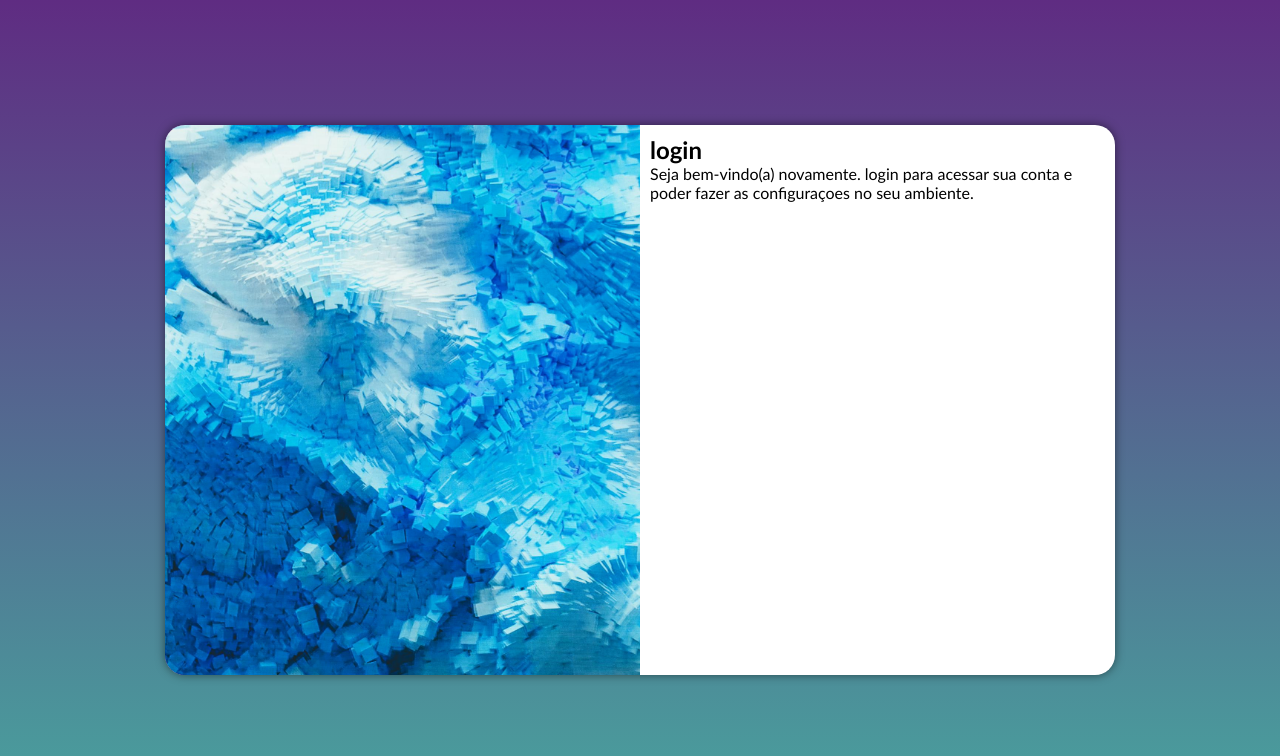
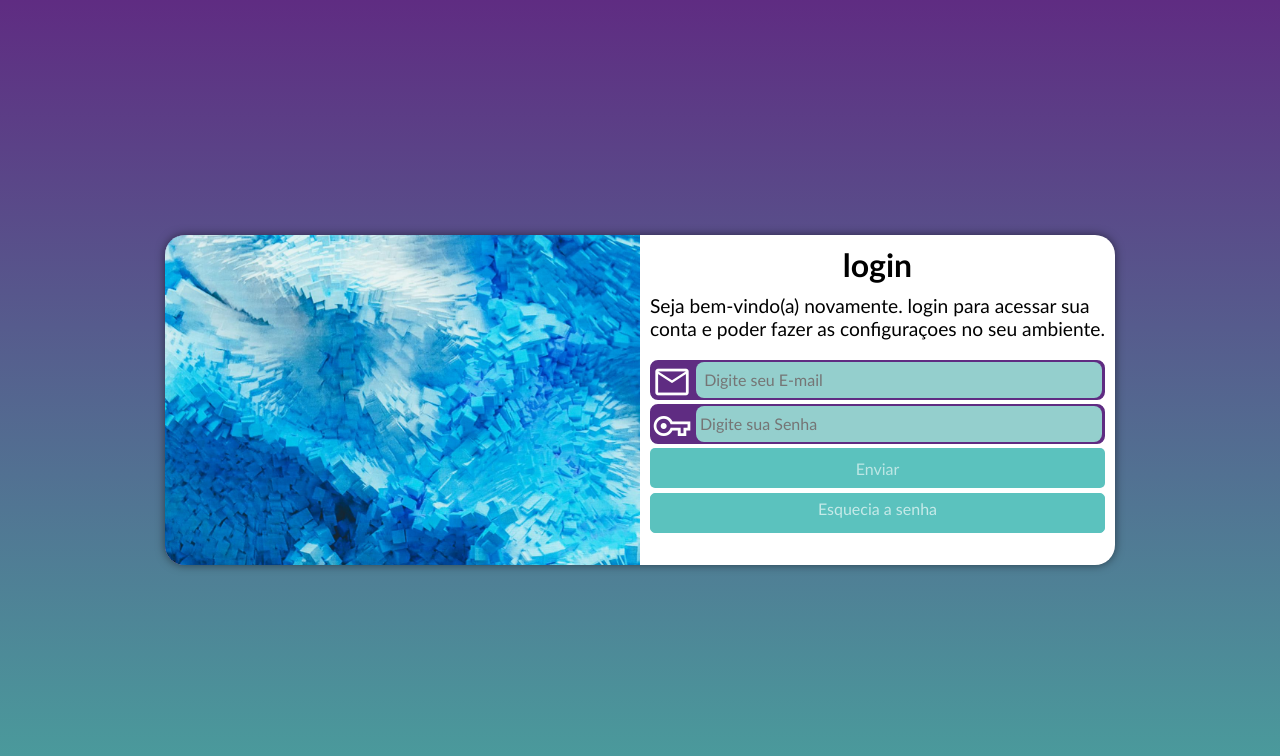
Before and after one commit to Francisco-Eduardo-dev/projeto-login2, a plain HTML site: page index.html in a window 1280 px wide. Drawn offline with nearby package versions, Linux system fonts and the light colour scheme.

Commit message:
projeto tela de login pronto

```diff
--- a/estilos/mediaqueries.css
+++ b/estilos/mediaqueries.css
@@ -4,6 +4,7 @@
     }
     #login{
         width:80vw;
+        height: 290px;
     }
     #login > #imagem {
         float: left;
@@ -22,6 +23,7 @@
     }
     #login{
         width: 950px;
+        height: 330px;
     }
 
      #login > #imagem{
@@ -34,4 +36,10 @@
         width: 50%;
         height: 100%;
      }
+     #formulario > h1{
+        font-size: 2em;
+     }
+     #formulario > p{
+        font-size: 1.2em;
+     }
 }
--- a/estilos/style.css
+++ b/estilos/style.css
@@ -21,6 +21,9 @@ main{
     height: 100vh;
     width: 100vw;
 }
+form{
+    margin-top: 20px;
+}
 
 
 #login{
@@ -31,9 +34,9 @@ main{
     position: absolute;
     left: 50%;
     top: 50%;
+    box-shadow: 0px  0px 10px rgba(0, 0, 0, 0.501);
+    overflow: hidden;
     transform: translate(-50% , -50%);
-    overflow: hidden;
-    box-shadow: 0px  0px 10px rgba(0, 0, 0, 0.501);
     transition: width .3s, height .3s;
     transition-timing-function:ease ;
 }
@@ -49,4 +52,85 @@ main{
 #login > #formulario{
 padding: 10px;
 display: block;
+
 }
+#formulario > h1{
+    font-size: 1.5em;
+    text-align: center;
+    margin-bottom: 10px;
+}
+#formulario > p{
+    font-size: 1em;
+    margin-bottom: 10px;
+}
+.campo{
+    background-color: #5f2c82;
+    display: block;
+    width: 100%;
+    height: 40px;
+    border-radius: 8px;
+    margin: 4px 0px;
+    border: 2px solid #5f2c82;
+
+}
+.campo > label{
+    display: none;
+}
+.campo > span{
+
+    font-size: 2.5em;
+    color: white;
+    width: 40px;
+
+}
+.campo > input{
+    background-color:#94cfcd;
+    font-size: 1em;
+    width:calc(100% - 45px) ;
+    height: 100%;
+    border: none;
+    border-radius: 8px;
+    padding: 4px;
+    border:none ;
+    transform: translateY(-16px);
+}
+.campo > input:focus-within{
+    background-color: white;
+}
+form > input[type=submit]{
+    display: block;
+    font-size: 1em;
+    width: 100%;
+    height: 40px;
+    background-color: #5bc2be;
+    border: none;
+    border-radius: 5px;
+    color: rgba(255, 255, 255, 0.595);
+    cursor:pointer
+
+   }
+form > input[type=submit]:hover{
+    background-color: #387c79;
+}
+form > a#botao{
+display: block;
+text-align: center;
+font-size: 1em;
+width: 100%;
+padding-top: 5px;
+margin-top: 5px;
+background-color: #5bc2be;
+height: 40px;
+padding: 5px;
+border-radius: 5px;
+ border: 1px solid #5bc2be;
+ text-decoration: none;
+ color: rgba(255, 255, 255, 0.652);
+}
+form > #botao > span{
+    font-size: 0.8em;
+
+}
+form > a#botao:hover{
+    background-color:#387c79;
+}
--- a/index.html
+++ b/index.html
@@ -1,12 +1,15 @@
 <!DOCTYPE html>
 <html lang="en">
+
 <head>
     <meta charset="UTF-8">
     <meta name="viewport" content="width=device-width, initial-scale=1.0">
     <link rel="stylesheet" href="estilos/style.css">
     <title>login</title>
     <link rel="stylesheet" href="estilos/mediaqueries.css">
+    <link rel="stylesheet" href="https://fonts.googleapis.com/css2?family=Material+Symbols+Outlined:opsz,wght,FILL,GRAD@20..48,100..700,0..1,-50..200" />
 </head>
+
 <body>
     <main>
         <section id="login">
@@ -15,12 +18,32 @@
             </div>
             <div id="formulario">
                 <h1>login</h1>
-                <p>Seja bem-vindo(a) novamente. login para acessar sua conta e poder fazer as configuraçoes no seu ambiente. </p>
+                <p>Seja bem-vindo(a) novamente. login para acessar sua conta e poder fazer as configuraçoes no seu
+                    ambiente. </p>
                 <form action="login.php" method="post">
+                    <div class="campo">
+                        <span class="material-symbols-outlined">
+                            mail
+                            </span>
+                        <input type="email" name="e-mail" id="iemail" autocomplete="email"
+                            placeholder=" Digite seu E-mail" required maxlength="30" required>
+                        <label for="iemail">E-mail</label>
+                    </div>
+                    <div class="campo">
+                        <span class="material-symbols-outlined">
+                            vpn_key
+                            </span>
+                        <input type="password" name="senha" id="isenha" autocomplete="current-password"
+                            placeholder="Digite sua Senha" minlength="8" maxlength="20" required>
+                        <label for="isenha">Senha</label>
+                    </div>
+                        <input type="submit" value="Enviar">
+                        <a href="#" id="botao">Esquecia a senha</a>
 
                 </form>
             </div>
         </section>
     </main>
 </body>
+
 </html>
```
